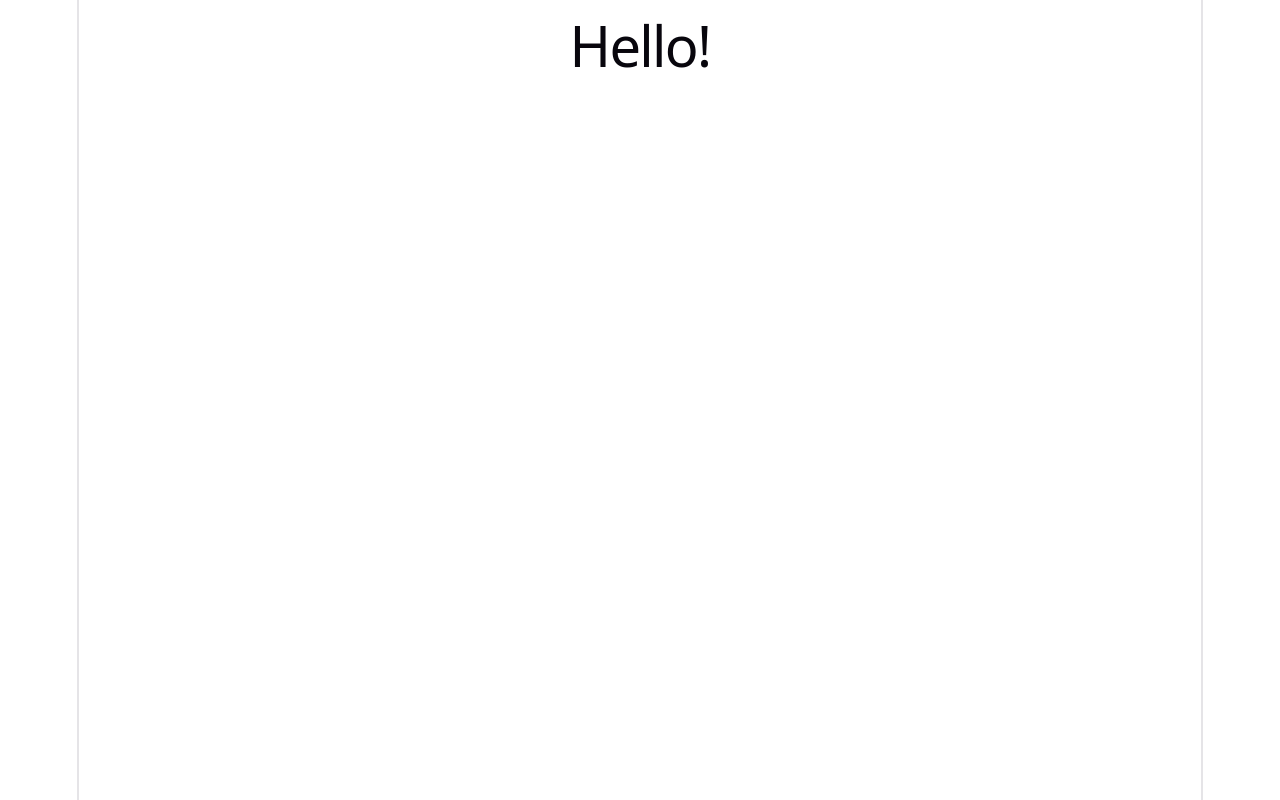
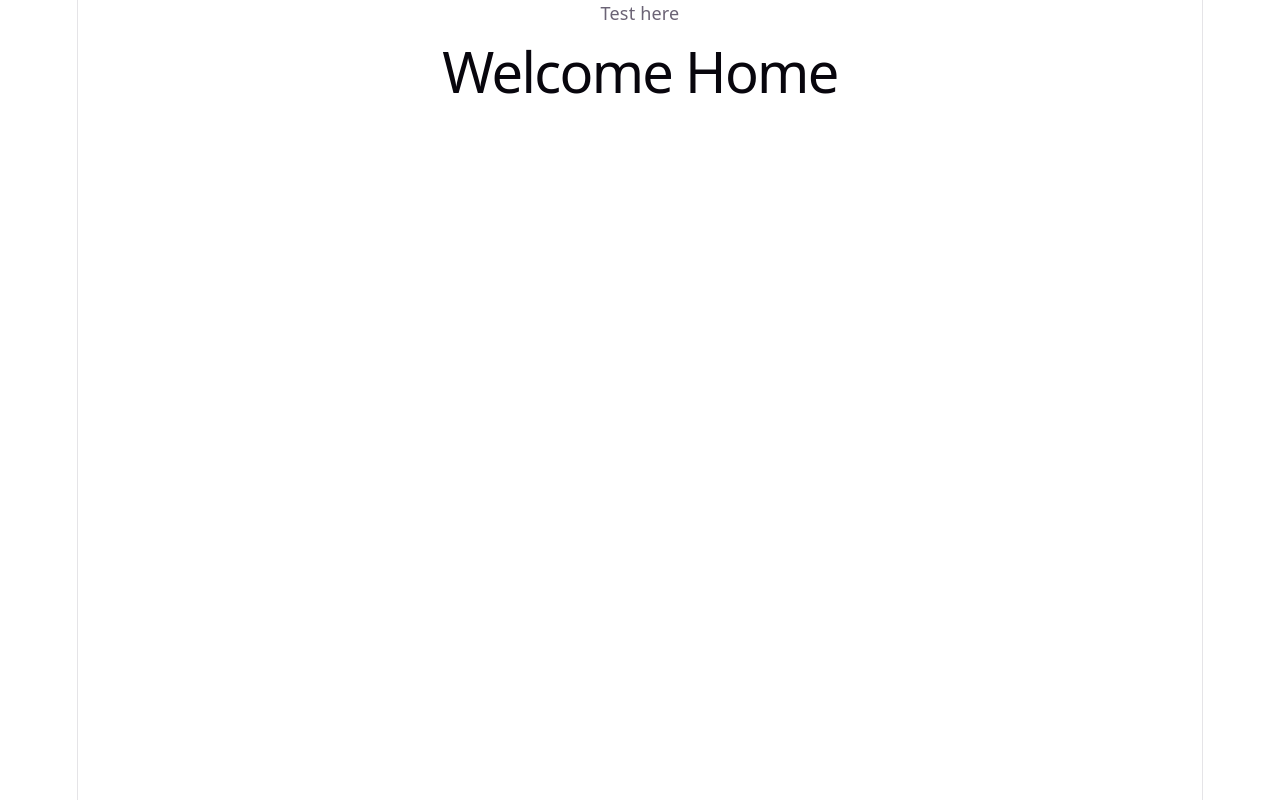
Before and after one commit to tompugh/eleonoraseducetattoo, a React (Vite) app in the folder estattoo/: page / in a window 1280 px wide. Built offline with nearby package versions, Linux system fonts and the light colour scheme.

Commit message:
default pages and contexts

```diff
--- a/estattoo/src/App.jsx
+++ /dev/null
@@ -1,22 +0,0 @@
-import { useState } from 'react'
-import heroImg from './assets/hero.png'
-import reactLogo from './assets/react.svg'
-import viteLogo from './assets/vite.svg'
-import './App.scss'
-
-function App() {
-  const [count, setCount] = useState(0)
-
-  return (
-    <>
-      <div id='root'>
-
-        <h1>Hello!</h1>
-
-
-      </div>
-    </>
-  )
-}
-
-export default App
--- a/estattoo/src/App.scss
+++ b/estattoo/src/App.scss
@@ -0,0 +1,3 @@
+:root {
+
+}
--- /dev/null
+++ b/estattoo/src/app.tsx
@@ -0,0 +1,24 @@
+import { BrowserRouter } from 'react-router-dom';
+import { AppProvider } from './core/context/AppContext';
+import { AppRoutes } from './routes/AppRoutes';
+import { MainLayout } from './ui/layout/MainLayout';
+
+import './app.scss';
+import { AuthProvider } from './core/context/AuthContext';
+
+function App() {
+
+  return (
+    <AuthProvider>
+        <BrowserRouter>
+            <AppProvider>
+                <MainLayout>
+                    <AppRoutes />
+                </MainLayout>
+            </AppProvider>
+        </BrowserRouter>
+    </AuthProvider>
+  )
+}
+
+export default App
--- /dev/null
+++ b/estattoo/src/core/context/AppContext.tsx
@@ -0,0 +1,25 @@
+import { createContext, useContext } from "react"
+
+type AppContextType = {
+
+}
+
+export const AppContext = createContext<AppContextType|undefined>(undefined);
+
+export const AppProvider = ({ children }: { children: React.ReactNode }) => {
+
+    const value = {} as AppContextType;
+
+    return (<AppContext.Provider value={value}>
+            {children}
+        </AppContext.Provider>);
+
+}
+
+export const useAppContext = () => {
+
+    const ctx = useContext(AppContext);
+    if(!ctx) throw new Error('useAppContext must be used within an AppProvider');
+    return ctx;
+
+}
--- /dev/null
+++ b/estattoo/src/core/context/AuthContext.tsx
@@ -0,0 +1,24 @@
+import { createContext, useContext } from "react";
+
+type AuthContextType = {
+
+    isAuthenticated: boolean;
+}
+
+export const AuthContext = createContext<AuthContextType|undefined>(undefined);
+
+export const AuthProvider = ({children }: { children: React.ReactNode }) => {
+
+    const value = {
+        isAuthenticated: true
+    } as AuthContextType;
+
+    return (<AuthContext.Provider value={value}>{children}</AuthContext.Provider>)
+
+}
+
+export const useAuth = () => {
+    const ctx = useContext(AuthContext);
+    if(!ctx) throw new Error('useAuth must be used within an AuthProvider');
+    return ctx;
+}
--- a/estattoo/src/main.jsx
+++ b/estattoo/src/main.jsx
@@ -1,7 +1,7 @@
 import { StrictMode } from 'react'
 import { createRoot } from 'react-dom/client'
 import './index.scss'
-import App from './App.jsx'
+import App from './app.tsx'
 
 createRoot(document.getElementById('root')).render(
   <StrictMode>
--- /dev/null
+++ b/estattoo/src/routes/AppRoutes.tsx
@@ -0,0 +1,22 @@
+import { Routes, Route } from "react-router-dom"
+import { ROUTE } from "./routePath"
+import NotFound from "../ui/features/defaults/NotFound"
+import { Home } from "../ui/features/defaults/Home"
+import ProtectedRoute from "./ProtectedRoute"
+
+export const AppRoutes = () => {
+
+    return (<Routes>
+
+            {/* Protected Routes */}
+            <Route element={<ProtectedRoute />}>
+
+            </Route>
+
+            {/* Public Routes */}
+            <Route path={ROUTE.HOME} element={<Home />} />
+            <Route path="*" element={<NotFound />} />
+
+    </Routes>)
+
+}
--- /dev/null
+++ b/estattoo/src/routes/ProtectedRoute.tsx
@@ -0,0 +1,40 @@
+import React, { useEffect } from 'react';
+import { Outlet, useNavigate } from 'react-router-dom';
+
+import { ROUTE } from './routePath.ts';
+import { useAuth } from '../core/context/AuthContext.tsx';
+
+function ProtectedRoute() {
+    return (
+        <InternalProtectedRoute>
+            <Outlet />
+        </InternalProtectedRoute>
+    );
+}
+
+function InternalProtectedRoute({ children }: { children: React.ReactNode }) {
+
+    const navigate = useNavigate();
+    const authContext = useAuth();
+
+    useEffect(() => {
+
+        if (!authContext.isAuthenticated)
+            navigate(ROUTE.HOME);
+
+    }, [authContext]);
+
+    return (
+
+        <>
+            {authContext.isAuthenticated && children }
+        </>
+
+
+
+    );
+
+};
+
+
+export default ProtectedRoute;
--- /dev/null
+++ b/estattoo/src/routes/routePath.ts
@@ -0,0 +1,3 @@
+export const ROUTE = {
+    HOME: '/'
+}
--- /dev/null
+++ b/estattoo/src/ui/features/defaults/Home.tsx
@@ -0,0 +1,8 @@
+export const Home = () => {
+
+
+return (<>
+    <h1>Welcome Home</h1>
+</>)
+
+}
--- /dev/null
+++ b/estattoo/src/ui/features/defaults/NotFound.tsx
@@ -0,0 +1,11 @@
+export default function NotFound() {
+    return (
+        <div className="d-flex flex-column align-items-center justify-content-center h-100" style={{ backgroundColor: '#2c994249' }}>
+            {/* <span className='border rounded-3 py-4 px-2' style={{ backgroundColor: '#2c9942b2' }}>
+                <img src={pipeGif} width={250} style={{ opacity: 0.8 }} />
+            </span> */}
+            <h1 className="h3 mt-4" style={{ color: '#278139' }}>Ops! Abbiamo un problema</h1>
+            <p className="fst-italic my-2">404 - La pagina richiesta non esiste!</p>
+        </div>
+    );
+}
--- /dev/null
+++ b/estattoo/src/ui/layout/MainLayout.tsx
@@ -0,0 +1,10 @@
+
+export const MainLayout = ({children}: { children: React.ReactNode }) => {
+
+    return (<>
+        <span>Test here</span>
+        {children}
+    </>);
+
+
+}
```
